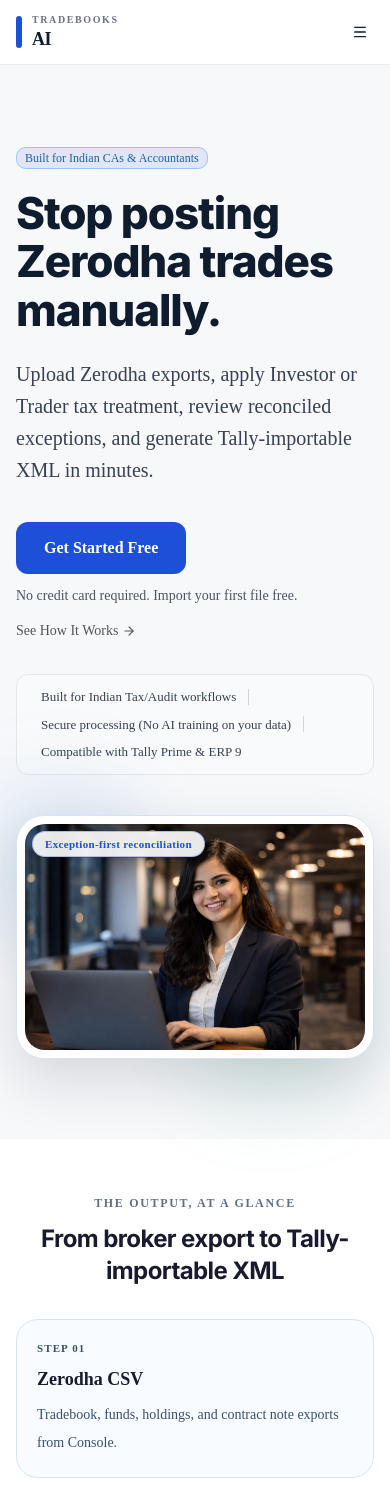
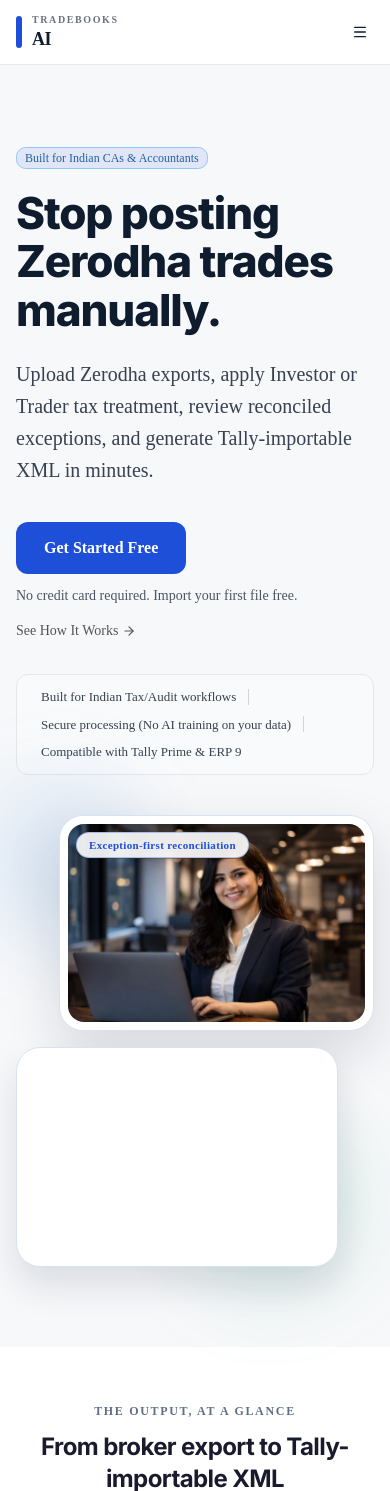
Before and after one commit to ankit-pfc/tradebooks-ai, a Next.js app: page / in a window 390 px wide. Shown: the top 1491 px of the page. Built offline with nearby package versions, Linux system fonts and the light colour scheme.

Commit message:
feat: improve hero section image layout, sizing, and responsiveness on the marketing page.

```diff
--- a/src/app/(marketing)/page.tsx
+++ b/src/app/(marketing)/page.tsx
@@ -298,35 +298,35 @@
                         </div>
                     </div>
 
-                    <div className="relative flex items-center lg:justify-end">
-                        <div className="relative w-full max-w-[640px]">
+                    <div className="relative flex items-start lg:justify-end">
+                        <div className="relative w-full max-w-[640px] space-y-4 sm:space-y-5">
                             <div className="absolute -left-8 -top-8 h-40 w-40 rounded-full bg-[#387ED1]/15 blur-2xl" />
                             <div className="absolute -bottom-10 right-4 h-44 w-44 rounded-full bg-[#2D9D78]/15 blur-2xl" />
 
-                            <div className="relative overflow-hidden rounded-[28px] border border-[#D6E3F3] bg-white p-2 shadow-[0_22px_56px_rgba(15,23,42,0.14)] sm:p-3">
+                            <div className="relative ml-auto w-[88%] overflow-hidden rounded-[24px] border border-[#D6E3F3] bg-white p-2 shadow-[0_22px_56px_rgba(15,23,42,0.14)] sm:w-[84%] sm:p-2.5">
                                 <Image
                                     src="/hero-workspace.avif"
                                     alt="TradeBooks AI workspace showing upload, voucher review, and Tally export flow"
                                     width={1200}
                                     height={800}
                                     priority
-                                    sizes="(min-width: 1280px) 42vw, (min-width: 1024px) 48vw, 100vw"
-                                    className="h-auto w-full rounded-[20px] object-cover"
+                                    sizes="(min-width: 1280px) 34vw, (min-width: 1024px) 40vw, 90vw"
+                                    className="h-auto w-full rounded-[16px] object-cover"
                                 />
+
+                                <div className="absolute left-4 top-4 rounded-full border border-[#1E4FD8]/30 bg-white/90 px-3 py-1 text-[11px] font-semibold tracking-[0.03em] text-[#1E4FD8] shadow-sm backdrop-blur">
+                                    Exception-first reconciliation
+                                </div>
                             </div>
 
-                            <div className="absolute left-4 top-4 rounded-full border border-[#1E4FD8]/30 bg-white/90 px-3 py-1 text-[11px] font-semibold tracking-[0.03em] text-[#1E4FD8] shadow-sm backdrop-blur">
-                                Exception-first reconciliation
-                            </div>
-
-                            <div className="absolute -bottom-8 -right-2 hidden w-[44%] overflow-hidden rounded-2xl border border-[#D6E3F3] bg-white p-1.5 shadow-[0_18px_34px_rgba(15,23,42,0.16)] sm:block">
+                            <div className="relative mr-auto w-[90%] overflow-hidden rounded-[24px] border border-[#D6E3F3] bg-white p-2 shadow-[0_18px_36px_rgba(15,23,42,0.12)] sm:w-[86%] sm:p-2.5">
                                 <Image
                                     src="/hero-advisor.avif"
                                     alt="Accountant reviewing TradeBooks AI output"
-                                    width={900}
-                                    height={600}
-                                    sizes="(min-width: 1280px) 18vw, (min-width: 1024px) 22vw, 0vw"
-                                    className="h-auto w-full rounded-xl object-cover"
+                                    width={1100}
+                                    height={733}
+                                    sizes="(min-width: 1280px) 34vw, (min-width: 1024px) 40vw, 92vw"
+                                    className="h-auto w-full rounded-[16px] object-cover"
                                 />
                             </div>
                         </div>
```
